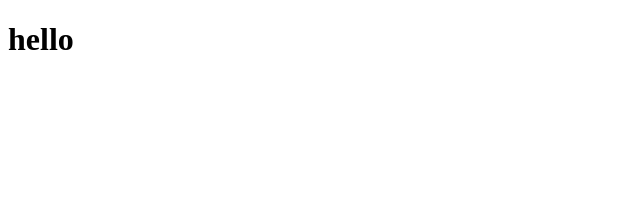
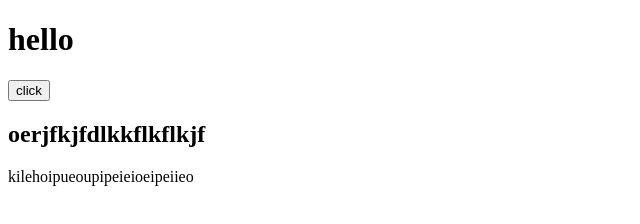
Before and after one commit to uodeeb/github-test, a plain HTML site: page index.html in a window 1280 px wide. Shown: the whole page, without its empty margins (0-640 px from the left). Drawn offline with Linux system fonts and the light colour scheme.

Commit message:
Third Commit

```diff
--- a/index.html
+++ b/index.html
@@ -7,5 +7,8 @@
 </head>
 <body>
     <h1>hello</h1>
+    <button>click</button>
+    <h2>oerjfkjfdlkkflkflkjf</h2>
+    <p>kilehoipueoupipeieioeipeiieo</p>
 </body>
 </html>
```
